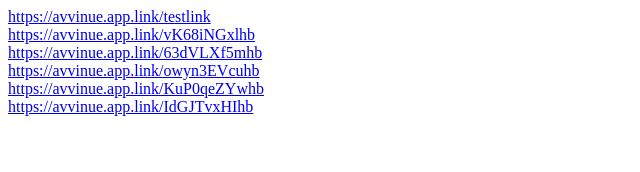
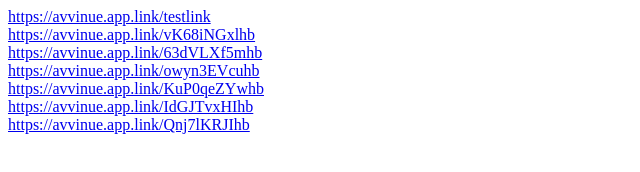
Before and after one commit to vadymbychkov/deeplink_test.github.io, a plain HTML site: page index.html in a window 1280 px wide. Shown: the whole page, without its empty margins (0-640 px from the left). Drawn offline with Linux system fonts and the light colour scheme.

Commit message:
add link

```diff
--- a/index.html
+++ b/index.html
@@ -18,5 +18,7 @@
     <a href="https://avvinue.app.link/KuP0qeZYwhb">https://avvinue.app.link/KuP0qeZYwhb</a>
     <br>
     <a href="https://avvinue.app.link/IdGJTvxHIhb">https://avvinue.app.link/IdGJTvxHIhb</a>
+    <br>
+    <a href="https://avvinue.app.link/Qnj7lKRJIhb">https://avvinue.app.link/Qnj7lKRJIhb</a>
 </body>
 </html>
```
